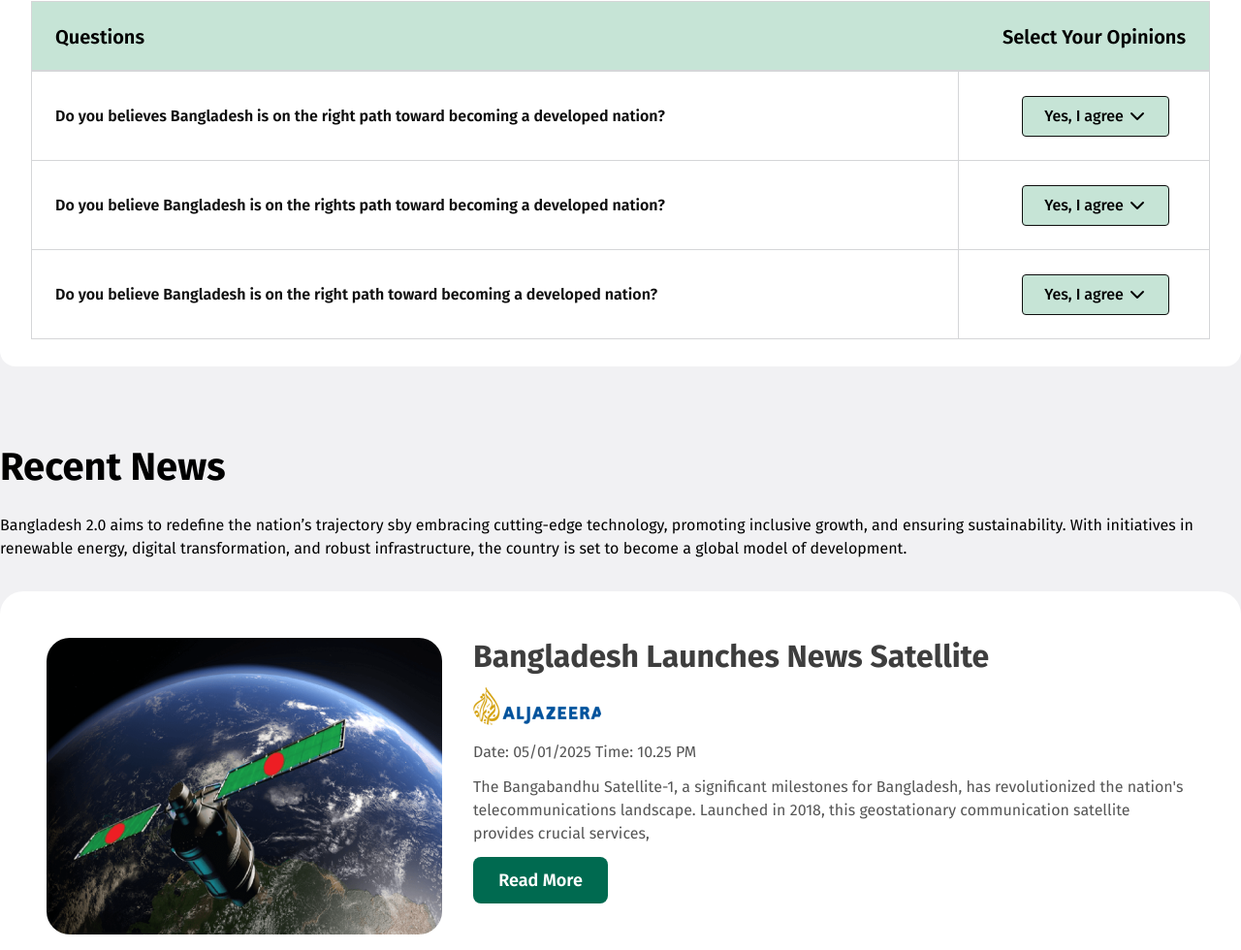
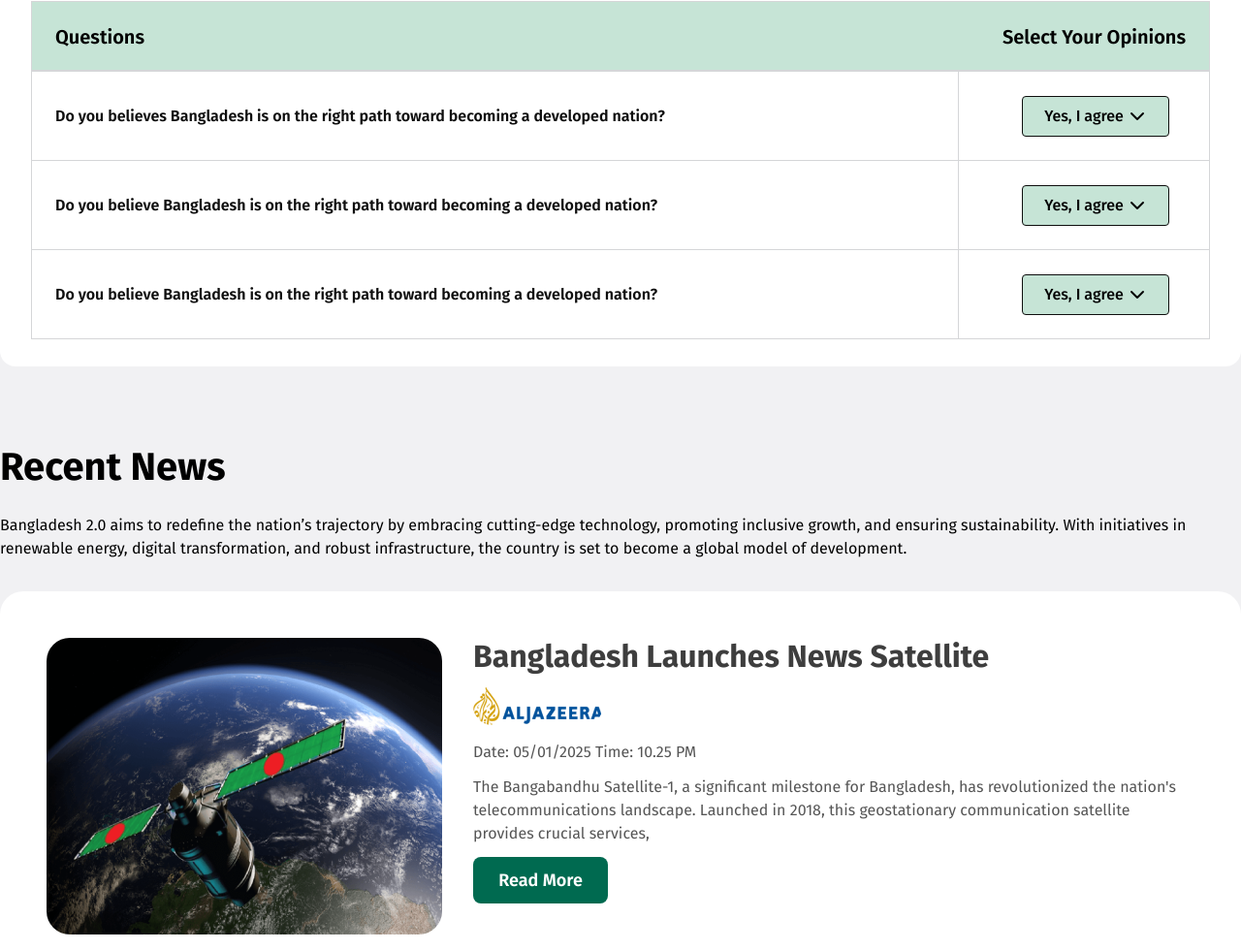
Before and after one commit to Saniat-Haque/assignment1, a plain HTML site: page Code/index.html in a window 1280 px wide. Shown: the part 2092-3072 px from the top of the page at 97% size. Drawn offline with Linux system fonts and the light colour scheme.

Commit message:
commit just for extra mark

```diff
--- a/Code/index.html
+++ b/Code/index.html
@@ -118,7 +118,7 @@
                         </td>
                     </tr>
                     <tr>
-                        <td>Do you believe Bangladesh is on the rights path toward becoming a developed nation?</td>
+                        <td>Do you believe Bangladesh is on the right path toward becoming a developed nation?</td>
                         <td style=" text-align: center; " >
                             <button>Yes, I agree <i class="fa-solid fa-chevron-down"></i>  </button>
 
@@ -139,7 +139,7 @@
     </div>
     <div class="recnews">
         <h2>Recent News</h2>
-        <p>Bangladesh 2.0 aims to redefine the nation’s trajectory sby embracing cutting-edge technology, promoting inclusive growth, and ensuring sustainability. With initiatives in renewable energy, digital transformation, and robust infrastructure, the country is set to become a global model of development.</p>
+        <p>Bangladesh 2.0 aims to redefine the nation’s trajectory by embracing cutting-edge technology, promoting inclusive growth, and ensuring sustainability. With initiatives in renewable energy, digital transformation, and robust infrastructure, the country is set to become a global model of development.</p>
     </div>
 
     <div class="satdiv">
@@ -148,7 +148,7 @@
             <h2>Bangladesh Launches News Satellite</h2>
             <img src="../assets/al-jazeera.png" alt="">
             <p>Date: 05/01/2025 <span>Time: 10.25 PM</span> </p>
-            <p  >The Bangabandhu Satellite-1, a significant milestones for Bangladesh, has revolutionized the nation's telecommunications landscape. Launched in 2018, this geostationary communication satellite provides crucial services,
+            <p  >The Bangabandhu Satellite-1, a significant milestone for Bangladesh, has revolutionized the nation's telecommunications landscape. Launched in 2018, this geostationary communication satellite provides crucial services,
 
             </p>
             <button class="btn" >Read More</button>
@@ -203,7 +203,7 @@
 
       <div>
         <h2>Subscribe Newsletter</h2>
-        <p>Bangladesh 2.0 aims to redefine the nation’s ttrajectory by embracing cutting-edge technology, promoting inclusive growth.</p>
+        <p>Bangladesh 2.0 aims to redefine the nation’s trajectory by embracing cutting-edge technology, promoting inclusive growth.</p>
              <div class="subin">
                 <input type="text" placeholder="Enter your email here" >
                 <button>Subscribe</button>
```
